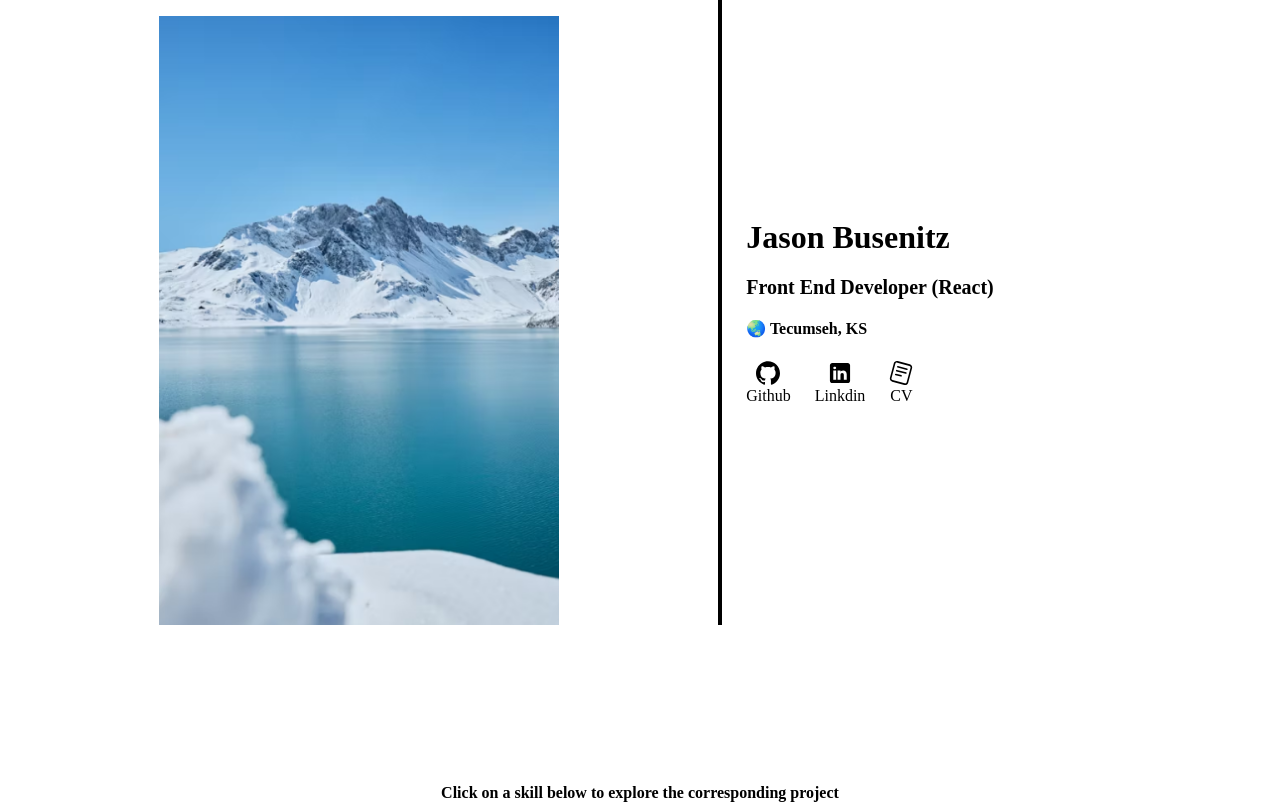
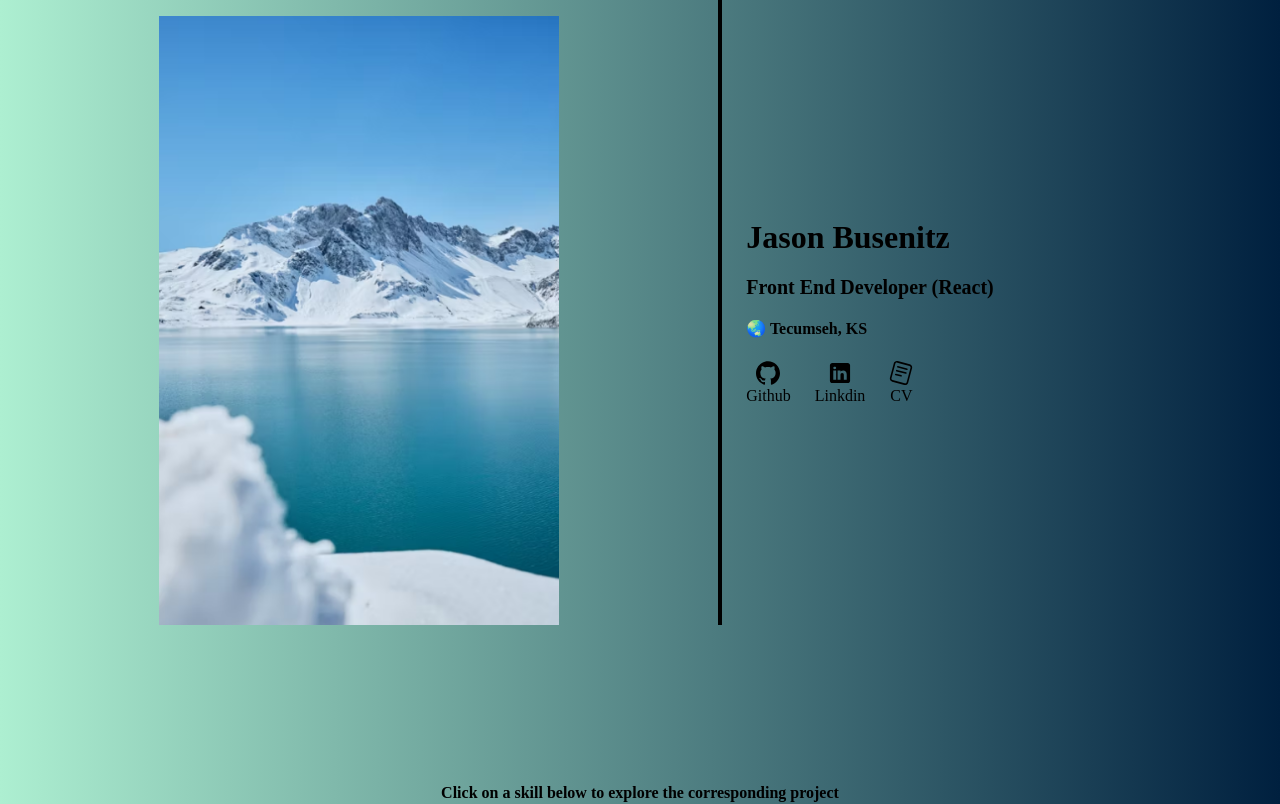
Before and after one commit to JasonBusenitz/portfolio2, a React (Vite) app: page / in a window 1280 px wide. Shown: the top 804 px of the page. Built offline with nearby package versions, Linux system fonts and the light colour scheme.

Commit message:
Added a good background color

```diff
--- a/src/assets/css/index.css
+++ b/src/assets/css/index.css
@@ -27,4 +27,7 @@ body {
     display: flex;
     flex-direction: column;
     justify-content: center;
+    background-image: linear-gradient(to right, #ADEFD1, #00203F);
+
+
 }
```
